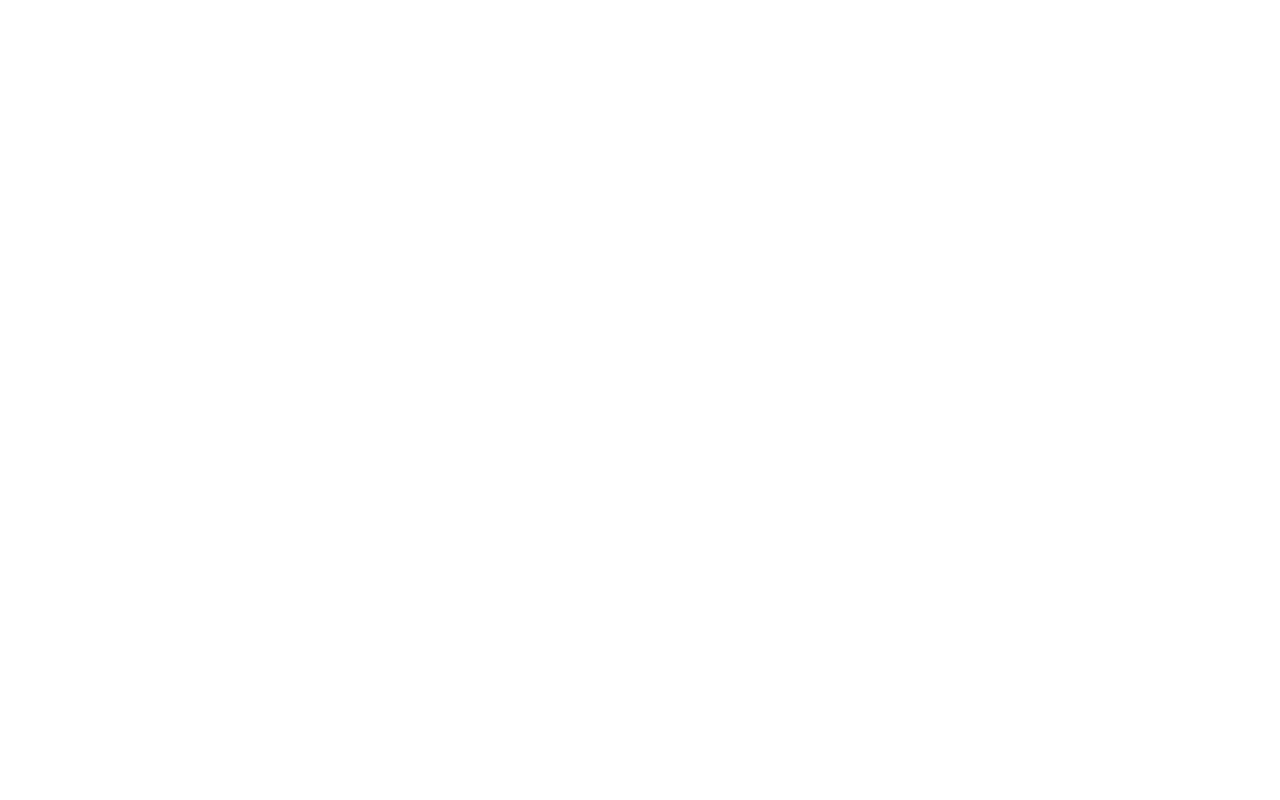
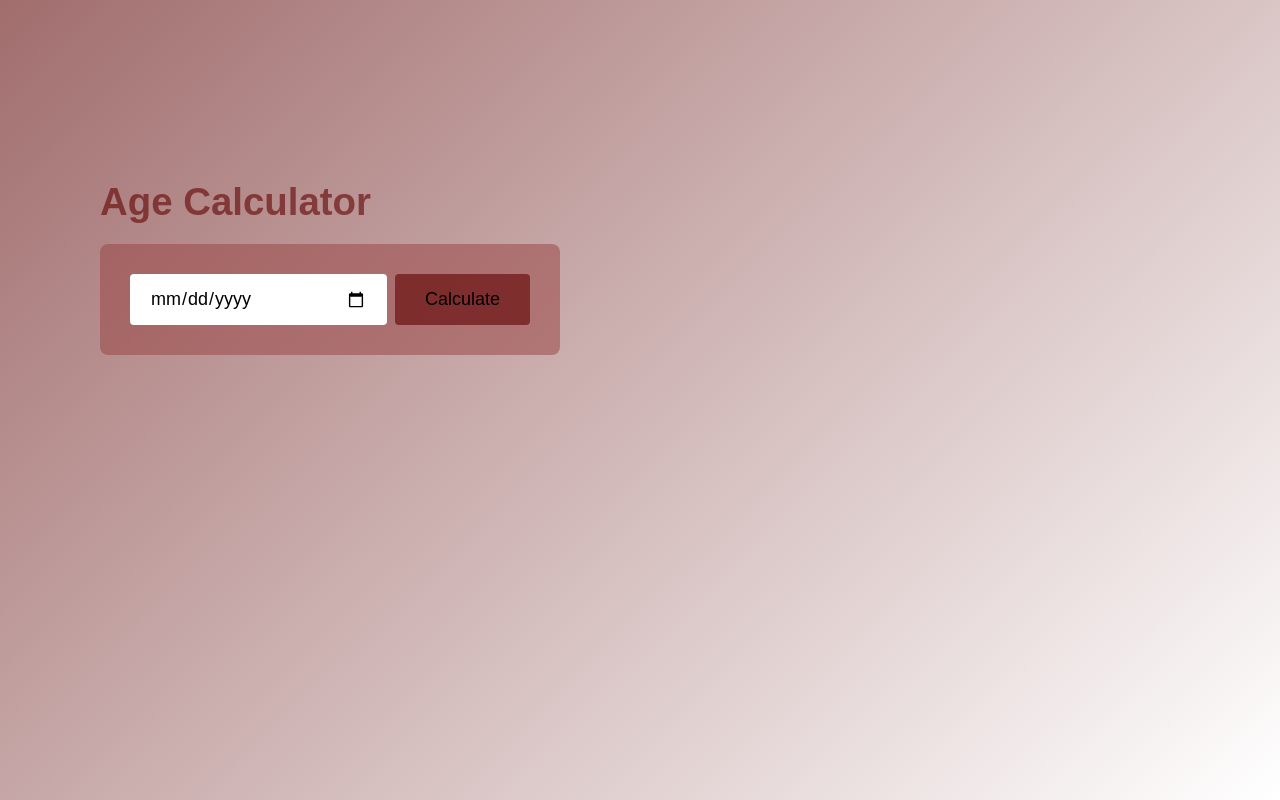
Before and after one commit to ManpreetKaur0803/age-calculator, a plain HTML site: page index.html in a window 1280 px wide. Drawn offline with Linux system fonts and the light colour scheme.

Commit message:
Completed

```diff
--- a/index.html
+++ b/index.html
@@ -7,6 +7,62 @@
     <title>Age Calculator</title>
 </head>
 <body>
+    <div class="container">
+        <h1>Age Calculator</h1>
+        <div class="input-box">
+            <input type="date" id="date" max="">
+            <button onclick="calculateAge()">Calculate</button>
+        </div>
+        <p id="result"></p>
+    </div>
+    <script>
+        let date = document.getElementById("date");
+        date.max = new Date().toISOString().split("T")[0];
 
+        function calculateAge(){
+            let birthDate = new Date(date.value);
+
+            let d1 = birthDate.getDate();
+            let m1 = birthDate.getMonth() + 1;
+            let y1 = birthDate.getFullYear();
+
+            let today = new Date();
+
+            let d2 = today.getDate();
+            let m2 = today.getMonth() +1;
+            let y2 = today.getFullYear();
+
+            let d3, m3, y3;
+            let result = document.getElementById("result");
+
+            y3 = y2 - y1;
+
+            if(m2 >= m1){
+                m3 = m2 - m1;
+            }
+            else{
+                y3--;
+                m3 = 12 + m2 - m1;
+            }
+
+            if(d2 >= d1){
+                d3 = d2 - d1;
+            }
+            else{
+                m3--;
+                d3 = getDaysInMonth(y1, m1) + d2 - d1;
+            }
+            if(m3 < 0){
+                m3 = 11;
+                y3--;
+            }
+
+            result.innerHTML = `You are ${y3} years ${m3} months and ${d3} days old.`;
+
+            function getDaysInMonth(year, month){
+                return new Date(year, month, 0).getDate();
+            }
+        }
+    </script>
 </body>
 </html>
--- a/style.css
+++ b/style.css
@@ -0,0 +1,42 @@
+*{
+    margin: 0;
+    padding: 0;
+    font-family: 'Poppins', sans-serif;
+}
+body{
+    background: linear-gradient(136deg ,rgba(99, 13, 13, 0.605),white);
+    width: 100vb;
+    height: 100vh;
+}
+.container{
+    padding: 180px 100px;
+    color: rgba(101, 9, 9, 0.639);
+    font-size: larger;
+}
+.input-box{
+    margin: 20px 0;
+    padding: 30px;
+    width: 400px;
+    background-color: rgba(154, 72, 72, 0.537);
+    border-radius: 8px;
+    display: flex;
+    align-items: center;
+}
+.input-box input{
+    flex: 1;
+    border: 0;
+    outline: 0;
+    margin-right: 8px;
+    padding: 14px 20px;
+    border-radius: 4px;
+    font-size: large;
+}
+.input-box button{
+    padding: 15px 30px;
+    border-radius: 4px;
+    border: 0;
+    outline: 0;
+    cursor: pointer;
+    background-color: rgba(101, 9, 9, 0.639);
+    font-size: large;
+}
```
